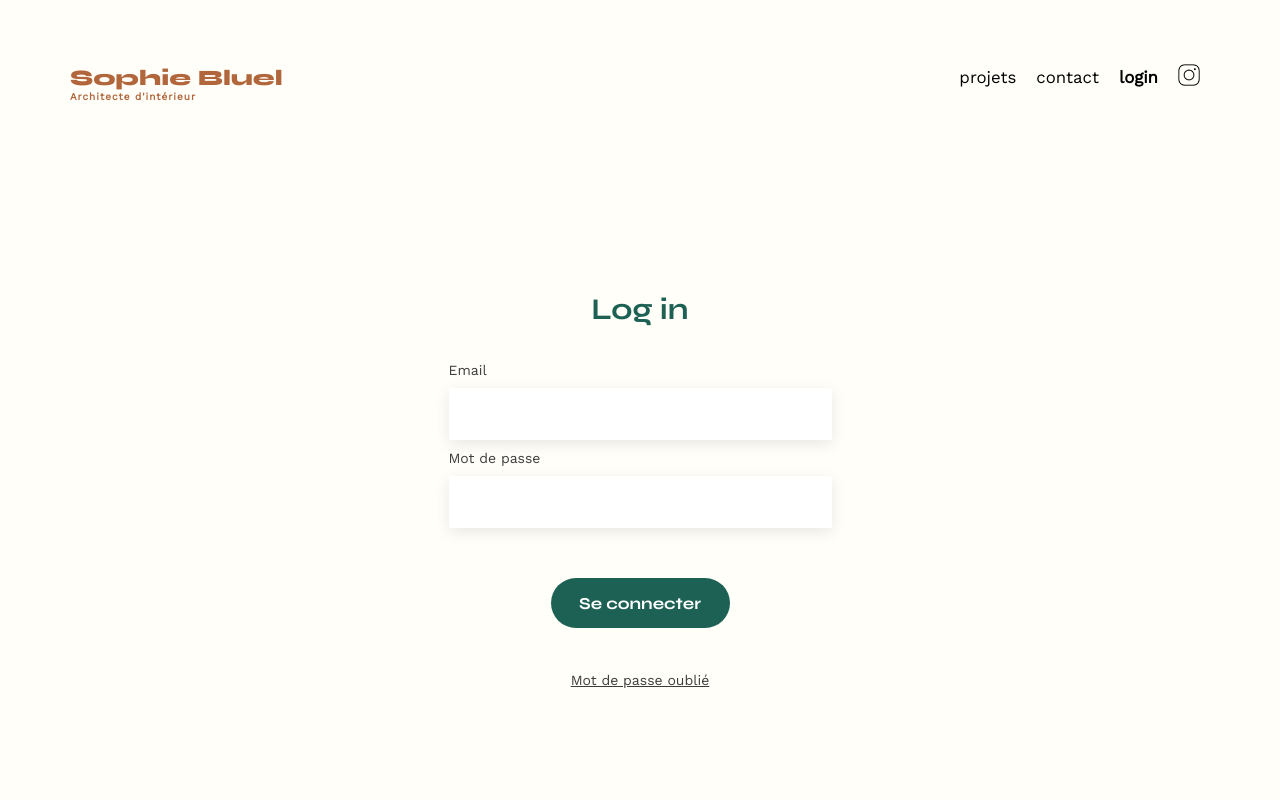
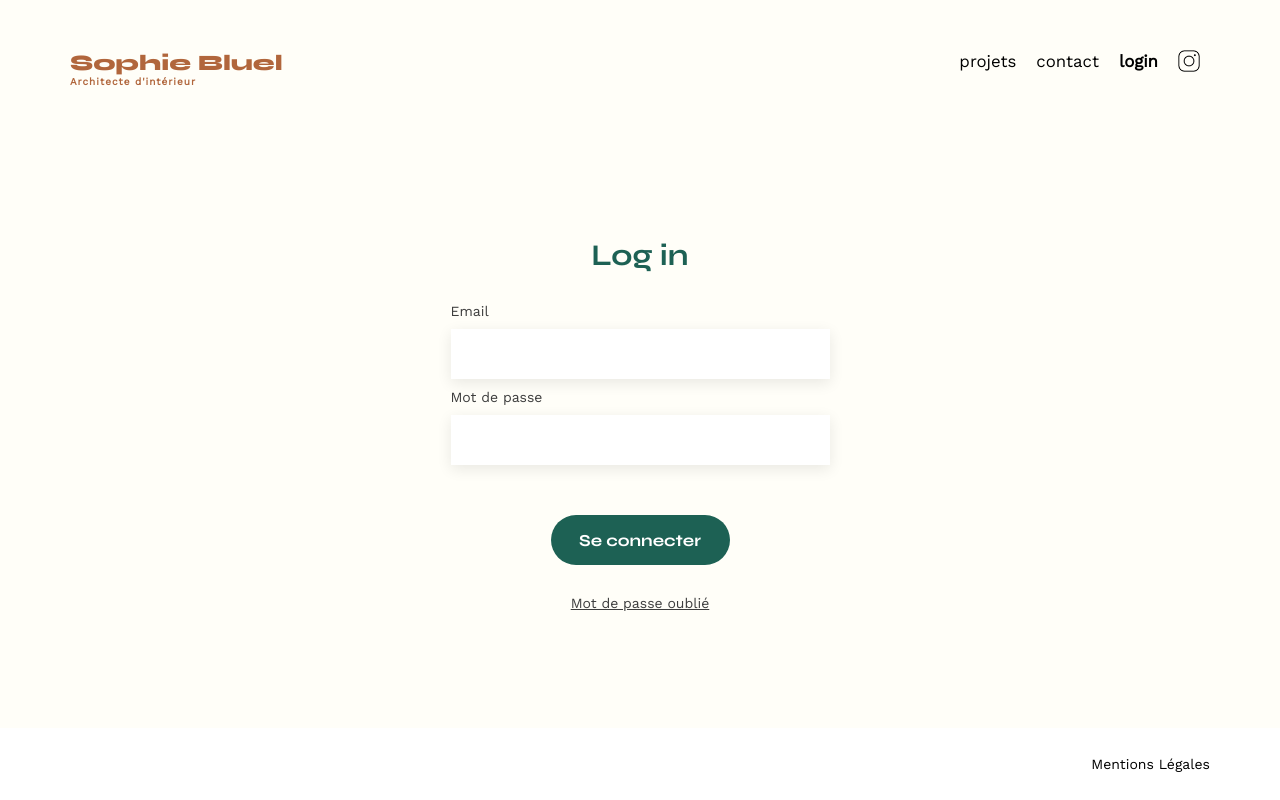
Before and after one commit to Enzofrnds/Portfolio-architecte-sophie-bluel, a plain HTML site: page FrontEnd/login.html in a window 1280 px wide. Drawn offline with nearby package versions, Linux system fonts and the light colour scheme; no server answers.

Commit message:
refactor: Utilisation de sass a la place du css

```diff
--- /dev/null
+++ b/FrontEnd/assets/sass/_footer.scss
@@ -0,0 +1,13 @@
+footer {
+    background-color: $white;
+    width: 100%;
+
+    nav ul {
+        display: flex;
+        justify-content: flex-end;
+        margin: 2em;
+        max-width: $max-width;
+        margin-left: auto;
+        margin-right: auto;
+    }
+}
--- a/FrontEnd/login.html
+++ b/FrontEnd/login.html
@@ -6,6 +6,7 @@
     <link rel="preconnect" href="https://fonts.googleapis.com">
     <link rel="preconnect" href="https://fonts.gstatic.com" crossorigin>
     <link href="https://fonts.googleapis.com/css2?family=Syne:wght@700;800&family=Work+Sans&display=swap" rel="stylesheet">
+    <link rel="stylesheet" href="https://cdnjs.cloudflare.com/ajax/libs/font-awesome/6.2.1/css/all.min.css" integrity="sha512-MV7K8+y+gLIBoVD59lQIYicR65iaqukzvf/nwasF0nqhPay5w/9lJmVM2hMDcnK1OnMGCdVK+iQrJ7lzPJQd1w==" crossorigin="anonymous" referrerpolicy="no-referrer" />
     <link rel="stylesheet" href="assets/css/login.css">
     <script src="assets/JS/login.js" defer></script>
 </head>
@@ -14,9 +15,9 @@
     <h1>Sophie Bluel <span>Architecte d'intérieur</span></h1>
     <nav>
         <ul>
-            <li><a href="index.html">projets</a></li>
-            <li>contact</li>
-            <li class="nav-active">login</li>
+            <li data-text="projets"><a href="index.html">projets</a></li>
+            <li data-text="contact">contact</li>
+            <li class="nav-active" data-text="login">login</li>
             <li><img src="./assets/icons/instagram.png" alt="Instagram"></li>
         </ul>
     </nav>
@@ -37,6 +38,13 @@
         <a class="mdp-oublie" href="">Mot de passe oublié</a>
     </form>
 </main>
+<footer>
+    <nav>
+        <ul>
+            <li>Mentions Légales</li>
+        </ul>
+    </nav>
+</footer>
 </body>
 <script src="./assets/JS/script.js"></script>
 </html>
```
Also changed, not shown: FrontEnd/index.html (+8 -3 lines), FrontEnd/assets/css/login.css, FrontEnd/assets/css/style.css.
